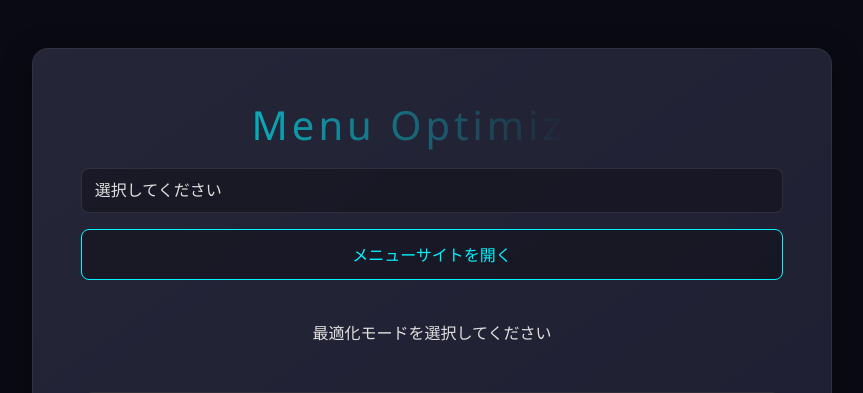
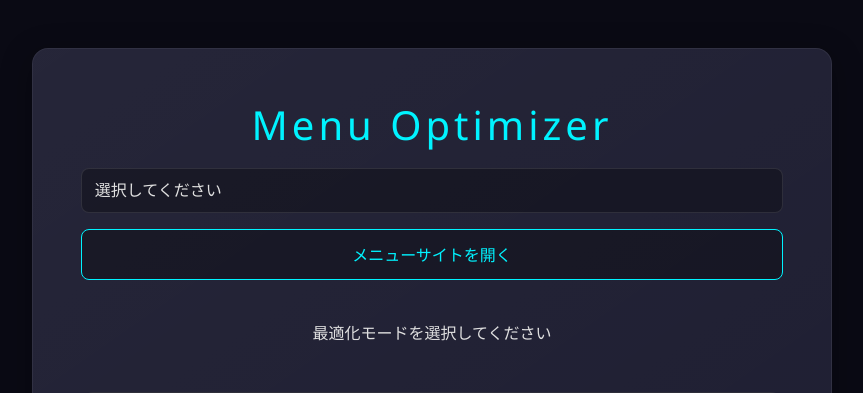
Before and after one commit to cestmag/menuOptimization, a Flask app: page / in a window 1280 px wide. Shown: the top 393 px of the page, without its empty margins (208-1071 px from the left). Run offline with Flask 2, Linux system fonts and the light colour scheme; some web fonts are replaced.

Commit message:
change css

```diff
--- a/static/css/index.css
+++ b/static/css/index.css
@@ -61,9 +61,9 @@ body {
     font-size: 2.5rem;
     font-weight: 300;
     margin: 0 0 1rem;
-    background: linear-gradient(90deg, var(--accent-neon), transparent 70%);
-    -webkit-background-clip: text;
-    -webkit-text-fill-color: transparent;
+    color: var(--accent-neon);
+
+
     letter-spacing: 0.1em;
 }
 
```
Also changed, not shown: 1 other file.
